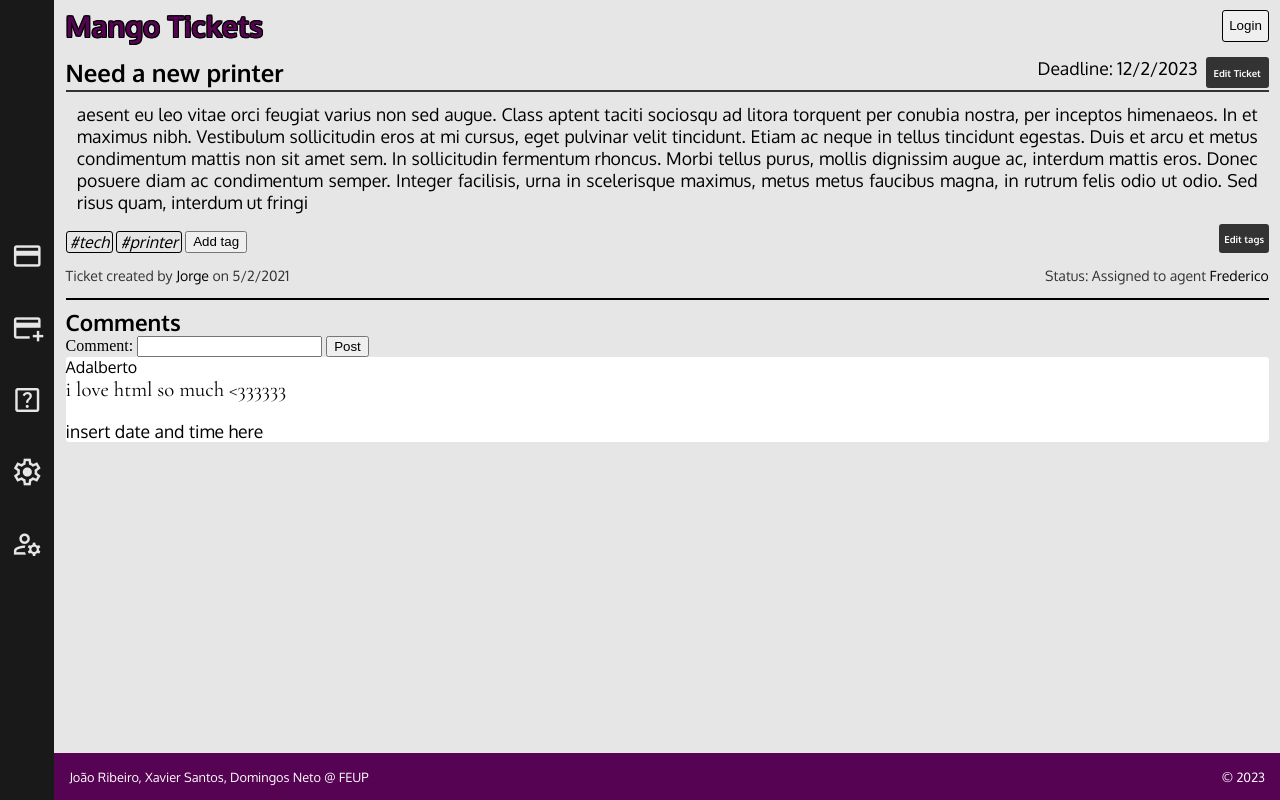
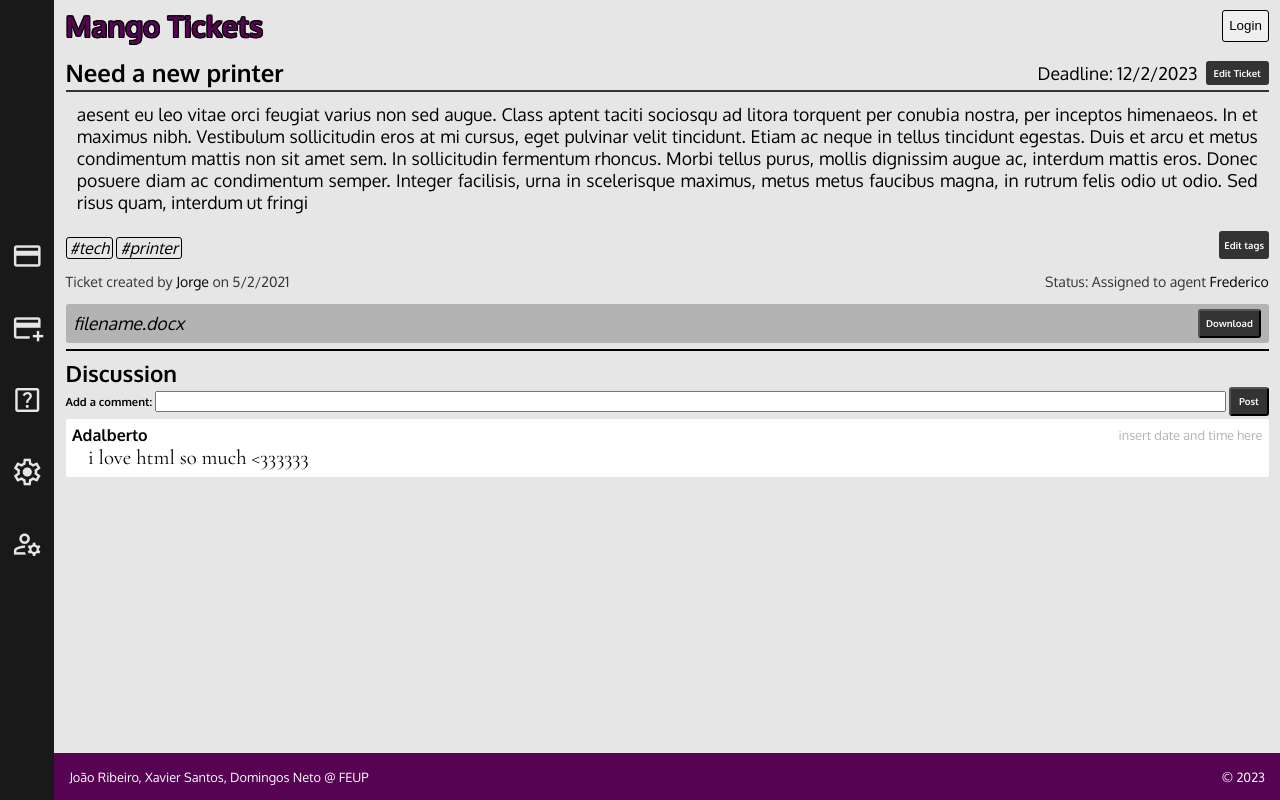
Before and after one commit to domingosneto03/TroubleTickets, a PHP site: page /placeholder_ticket_info.html in a window 1280 px wide. Run offline with PHP 8.4, Linux system fonts and the light colour scheme.

Commit message:
changed css of FAQ page, admin page, new ticket page, etc

```diff
--- a/CSS/style.css
+++ b/CSS/style.css
@@ -11,6 +11,8 @@ body {
 
     grid-template-rows: auto 1fr auto;
     height: 100vh;
+
+    max-width: 100vw;
 }
 
 #main_header {
--- a/CSS/ticket_info.css
+++ b/CSS/ticket_info.css
@@ -41,6 +41,7 @@ main a {
     display: flex;
     flex-direction: row;
     gap: 0.5rem;
+    align-items: center;
 }
 
 .top_bar div * {
@@ -77,6 +78,8 @@ main a {
     border-radius: 3px;
     padding-left: 0.3rem;
     padding-right: 0.3rem;
+    padding-top: 0.4rem;
+    padding-bottom: 0.4rem;
     display: flex;
     flex-direction: column;
     justify-content: space-around;
@@ -90,7 +93,7 @@ main a {
     display: none;
 }
 
-#edit_tags:checked ~ .focused_ticket_tags div button, #edit_tags:checked ~ .focused_ticket_tags input, #edit_tags ~ .focused_ticket_tags #tag_adder {
+#edit_tags:checked ~ .focused_ticket_tags div button, #edit_tags:checked ~ .focused_ticket_tags input, #edit_tags:checked ~ .focused_ticket_tags #tag_adder {
     display: block;
 }
 
@@ -143,11 +146,12 @@ main a {
 .focused_ticket_comment {
     background-color: white;
     border-radius: 3px;
+    padding: 0.4rem;
 }
 
 .focused_ticket_comment_poster {
     font-family: 'Oxygen', sans-serif;
-    font-weight: 400;
+    font-weight: 700;
     font-size: 1rem;
     margin: 0;
 }
@@ -157,6 +161,15 @@ main a {
     font-weight: 400;
     font-size: 1.3rem;
     margin: 0;
+    padding-left: 1rem;
+}
+
+.focused_ticket_comment_date {
+    font-family: 'Oxygen', sans-serif;
+    font-weight: 400;
+    font-size: 0.8rem;
+    color: #b3b3b3;
+    margin: 0;
 }
 
 .top_bar_button {
@@ -165,6 +178,8 @@ main a {
     font-size: 0.6rem;
     padding-left: 0.5rem;
     padding-right: 0.5rem;
+    padding-top: 0.4rem;
+    padding-bottom: 0.4rem;
     background-color: #333;
     height: inherit;
     border-radius: 3px;
@@ -174,3 +189,78 @@ main a {
     color: white;
     justify-content: space-around;
 }
+
+.focused_ticket_docs {
+    display: flex;
+    flex-direction: column;
+    gap: 0.1rem;
+    margin-bottom: 0.4rem;
+}
+
+.focused_ticket_doc {
+    display: flex;
+    flex-direction: row;
+    justify-content: space-between;
+    align-items: center;
+    background-color: #b3b3b3;
+    padding-left: 0.5rem;
+    padding-right: 0.5rem;
+    padding-top: 0.3rem;
+    padding-bottom: 0.3rem;
+    border-radius: 3px;
+}
+
+.focused_ticket_doc_name {
+    font-family: 'Oxygen', sans-serif;
+    font-weight: 400;
+    font-style: italic;
+    margin: 0;
+}
+
+.focused_ticket_doc_button {
+    height: fit-content;
+    background-color: #333;
+    color: white;
+    border-radius: 3px;
+    font-family: 'Oxygen', sans-serif;
+    font-weight: 700;
+    font-size: 0.6rem;
+    padding-top: 0.4rem;
+    padding-bottom: 0.4rem;
+}
+
+.comment_maker {
+    display: flex;
+    flex-direction: row;
+    gap: 0.2rem;
+    align-items: center;
+    margin-bottom: 0.2rem;
+}
+
+.comment_maker label {
+    font-family: 'Oxygen', sans-serif;
+    font-weight: 700;
+    font-size: 0.7rem;
+}
+
+#comment_maker_input {
+    flex: 1;
+}
+
+.comment_maker input[type="submit"]{
+    background-color: #333;
+    color: white;
+    font-family: 'Oxygen', sans-serif;
+    font-weight: 700;
+    font-size: 0.6rem;
+    padding: 0.4rem 0.5rem;
+    border-radius: 3px;
+}
+
+
+.focused_ticket_comment_top {
+    display: flex;
+    flex-direction: row;
+    justify-content: space-between;
+    align-items: center;
+}
--- a/new_ticket.html
+++ b/new_ticket.html
@@ -52,7 +52,7 @@
             <form action="">
                 <div id="title">
                     <label for="ticket_title" id="title_label">Ticket title:</label>
-                    <input type="text" name="" id="ticket_title" required>
+                    <input type="text" name="" id="ticket_title" required maxlength="55">
                 </div>
                 <div id="text">
                     <label for="ticket_text" id="text_label">Ticket description:</label>
@@ -62,7 +62,7 @@
                     <textarea name="" id="ticket_text" cols="30" rows="20" required></textarea>
                 </div>
                 <label for="ticket_file_upload">Add files/images:</label>
-                <input type="file" name="ticket_file_upload" id="ticket_file_upload">
+                <input type="file" name="ticket_file_upload" id="ticket_file_upload" multiple>
                 <div id="thing">
                     <div id="department">
                         <label for="departments">Department:</label>
--- a/placeholder_ticket_info.html
+++ b/placeholder_ticket_info.html
@@ -115,20 +115,30 @@
                  -->
             </div>
 
+            <div class="focused_ticket_docs">
+                <!-- lista de docs -->
+                <div class="focused_ticket_doc">
+                    <p class="focused_ticket_doc_name">filename.docx</p>
+                    <button class="focused_ticket_doc_button">Download</button>
+                </div>
+            </div>
+
             <div class="focused_ticket_comments">
-                <h4>Comments</h4>
+                <h4>Discussion</h4>
                 <!-- comments go from newest at the top to oldest at the bottom -->
 
                 <form action="" class="comment_maker">
-                    <label for="comment_maker_input">Comment: </label>
+                    <label for="comment_maker_input">Add a comment: </label>
                     <input type="text" name="comment_maker_input" id="comment_maker_input">
                     <input type="submit" value="Post">
                 </form>
 
                 <article class="focused_ticket_comment">
-                    <h5 class="focused_ticket_comment_poster">Adalberto</h5>
+                    <div class="focused_ticket_comment_top">
+                        <h5 class="focused_ticket_comment_poster">Adalberto</h5>
+                        <p class="focused_ticket_comment_date">insert date and time here</p>
+                    </div>
                     <p class="focused_ticket_comment_text">i love html so much &lt;333333 </p>
-                    <p class="focused_ticket_comment_date">insert date and time here</p>
                 </article>
             </div>
         </main>
```
Also changed, not shown: CSS/faq.css (+72 -6 lines), admin_page.css (+71 -9 lines), admin_page.html (+40 -6 lines), faq.html (+8 -5 lines).
